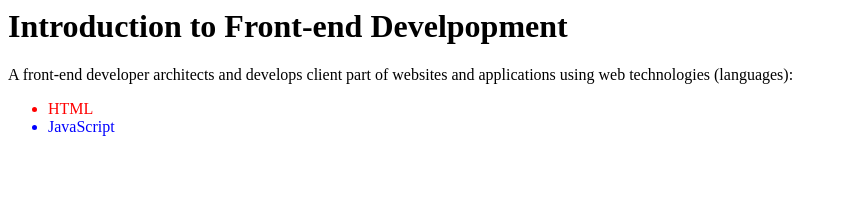
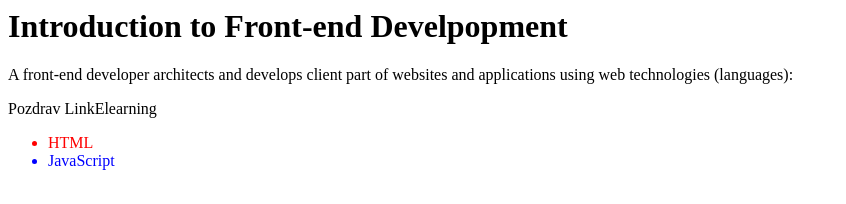
Before and after one commit to Ignajcio98/si-front-end-development, a plain HTML site: page index.html in a window 1280 px wide. Shown: the whole page, without its empty margins (0-846 px from the left). Drawn offline with Linux system fonts and the light colour scheme.

Commit message:
New Paragraph

```diff
--- a/index.html
+++ b/index.html
@@ -1,6 +1,6 @@
 <h1>Introduction to Front-end Develpopment</h1>
 <p>A front-end developer architects and develops client part of websites and applications using web technologies (languages):</p>
-
+<p>Pozdrav LinkElearning</p>
 <ul>
 <li style="color:red;">HTML</li>
 <li style="color:blue;>CSS</li>
```
